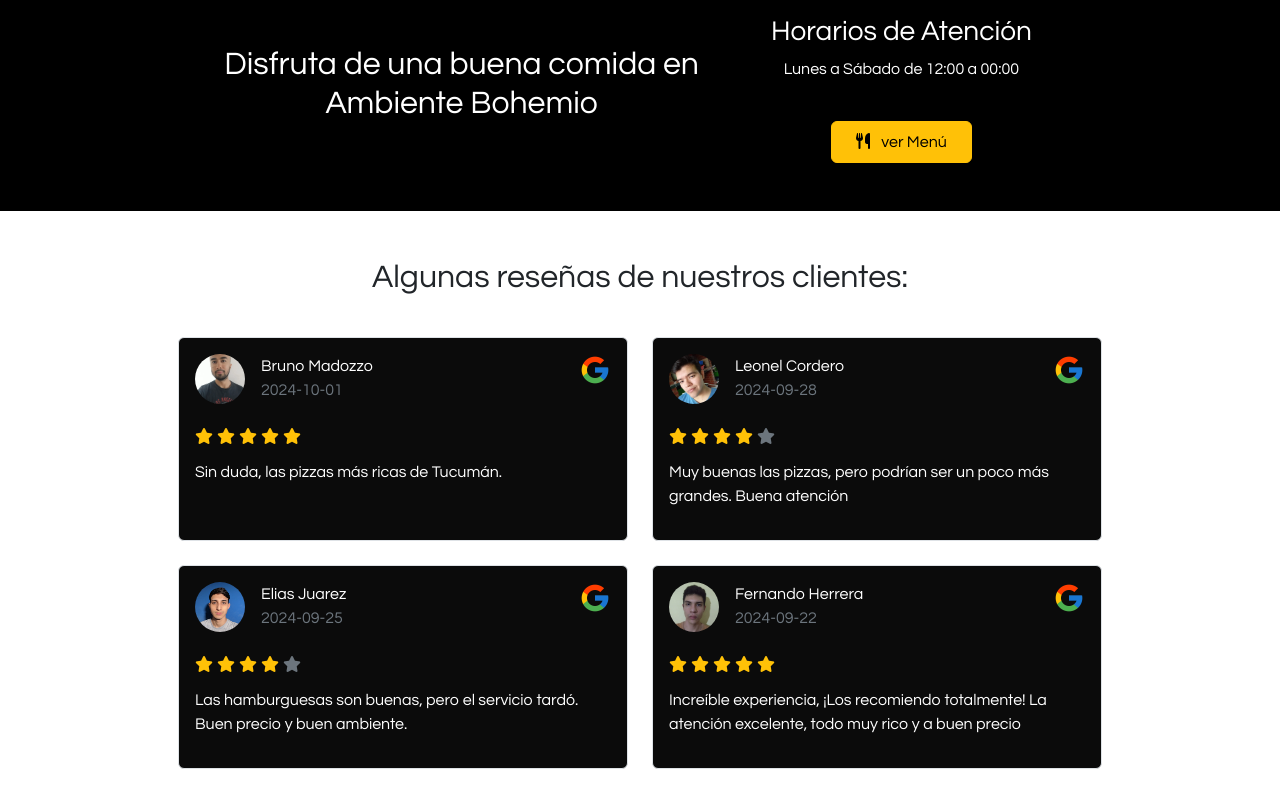
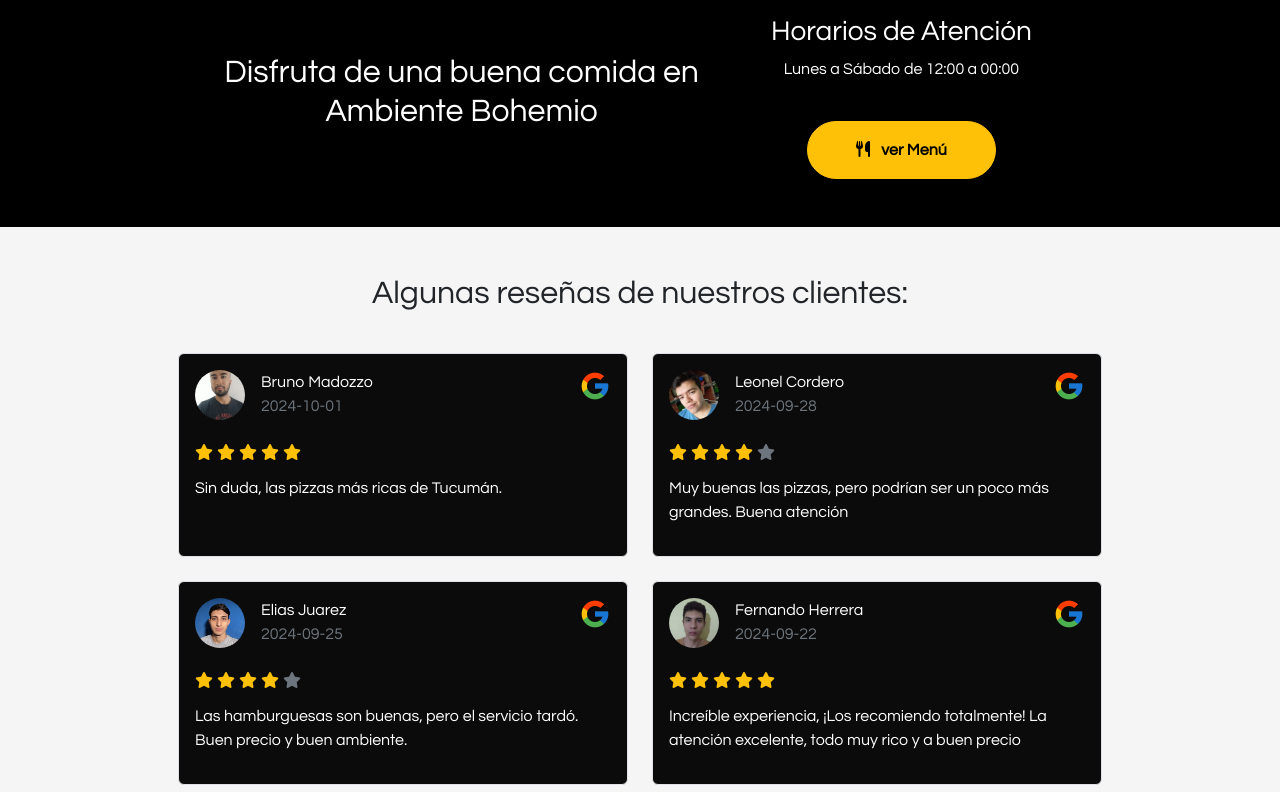
Before and after one commit to brunomry/frontendProyectoFinal_RollingCode, a React (Vite) app: page / in a window 1280 px wide. Shown: the part 840-1632 px from the top of the page. Built offline with nearby package versions, Linux system fonts and the light colour scheme; no server answers.

Commit message:
modifique btn de cp Horarios en Home y botones de card producto en Pedido

```diff
--- a/src/domains/productos/components/ModalDetalleProducto.jsx
+++ b/src/domains/productos/components/ModalDetalleProducto.jsx
@@ -73,9 +73,9 @@ const ModalDetalleProducto = ({
         <div>
           {!productoEncontrado && usuarioLogeado.rol != "Administrador" && (
             <Form.Group className="mb-3">
-              <div className="d-flex flex-row gap-3 gap-md-1 align-items-center justify-content-center quantityProductos">
+              <div className="d-flex flex-row gap-3 align-items-center justify-content-center quantityProductos">
                 <Button
-                  className="mx-sm-3 fs-5"
+                  className="fs-4 py-0"
                   variant="secondary"
                   onClick={quitar}
                 >
@@ -83,7 +83,7 @@ const ModalDetalleProducto = ({
                 </Button>
                 <span className="text-white">{cantidad}</span>
                 <Button
-                  className="mx-sm-3 fs-5"
+                  className="fs-4 py-0"
                   variant="secondary"
                   onClick={agregar}
                 >
--- a/src/pages/home/components/Horarios.jsx
+++ b/src/pages/home/components/Horarios.jsx
@@ -23,7 +23,7 @@ const HorariosYServicios = () => {
             as={Link}
             variant="warning"
             to={"/menu"}
-            className="btnMenu px-4 py-2 fw-normal"
+            className="btnMenu px-5 rounded-5 fw-bold py-3 fw-normal"
           >
             <i className="fa-solid fa-utensils me-2"></i> ver Menú
           </Button>
--- a/src/pages/home/styles/opinionesIndex.css
+++ b/src/pages/home/styles/opinionesIndex.css
@@ -1,6 +1,6 @@
 .opinions {
   width: 100%;
-  background:#fff;
+  background:#f5f5f5;
   min-height: 350px;
 }
 
```
